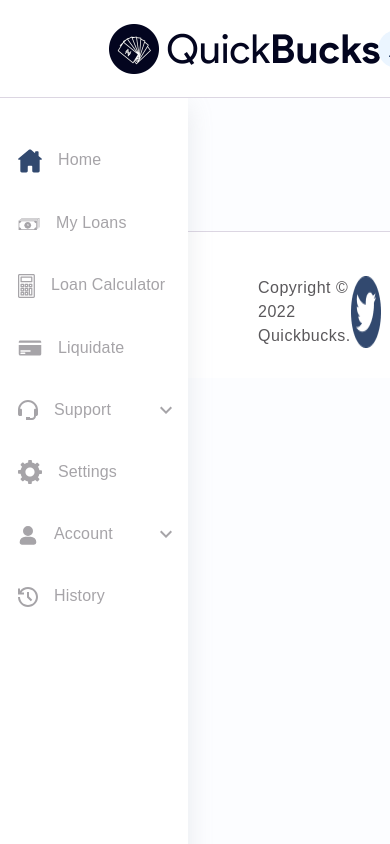
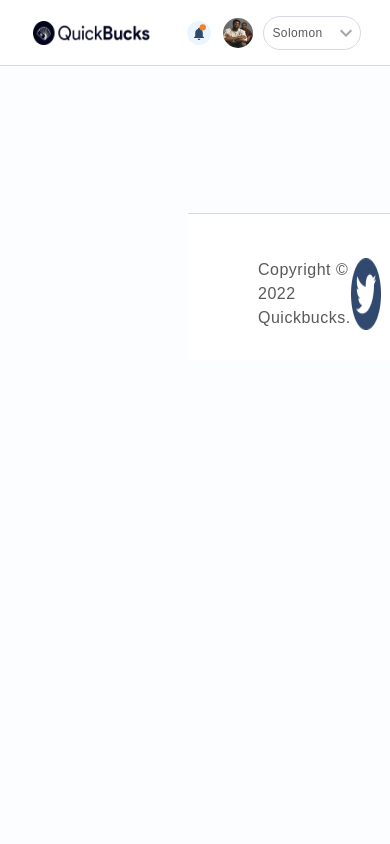
Before and after one commit to G-Joe/quickbucks-frontend, a React (Create React App) app: page /dashboard in a window 390 px wide. Shown: the top 844 px of the page. Built offline with nearby package versions, Linux system fonts and the light colour scheme; a web font is replaced by a local one.

Commit message:
navbar responsiveness

```diff
--- a/src/components/Dashboard/Navbar/Navbar.scss
+++ b/src/components/Dashboard/Navbar/Navbar.scss
@@ -159,3 +159,41 @@
     }
   }
 }
+
+@media (max-width: 500px) {
+  .navbar {
+    &-wrapper {
+      height: 66px;
+      padding: 0 33px;
+    }
+
+    &-logo img {
+      width: 117px;
+      height: 24px;
+      cursor: pointer;
+    }
+
+    &-right {
+      width: 166px;
+
+      .notify img {
+        width: 24px;
+        height: 24px;
+      }
+
+      .profile-img {
+        margin-right: 10px;
+        margin-left: 12px;
+
+        img {
+          width: 30px;
+          height: 30px;
+        }
+      }
+
+      .dropdown {
+        padding: 8px;
+      }
+    }
+  }
+}
--- a/src/components/Dashboard/Sidebar/Sidebar.scss
+++ b/src/components/Dashboard/Sidebar/Sidebar.scss
@@ -57,3 +57,9 @@
 .sidebar .sidebar-menu img {
   padding-right: 16px;
 }
+
+@media (max-width: 500px) {
+  .sidebar {
+    display: none;
+  }
+}
--- a/src/pages/Dashboard/DashboardLayout.scss
+++ b/src/pages/Dashboard/DashboardLayout.scss
@@ -46,3 +46,10 @@
     }
   }
 }
+
+@media (max-width: 500px) {
+  .page-wrapper {
+    padding: 0;
+    padding: 40px 31px;
+  }
+}
```
